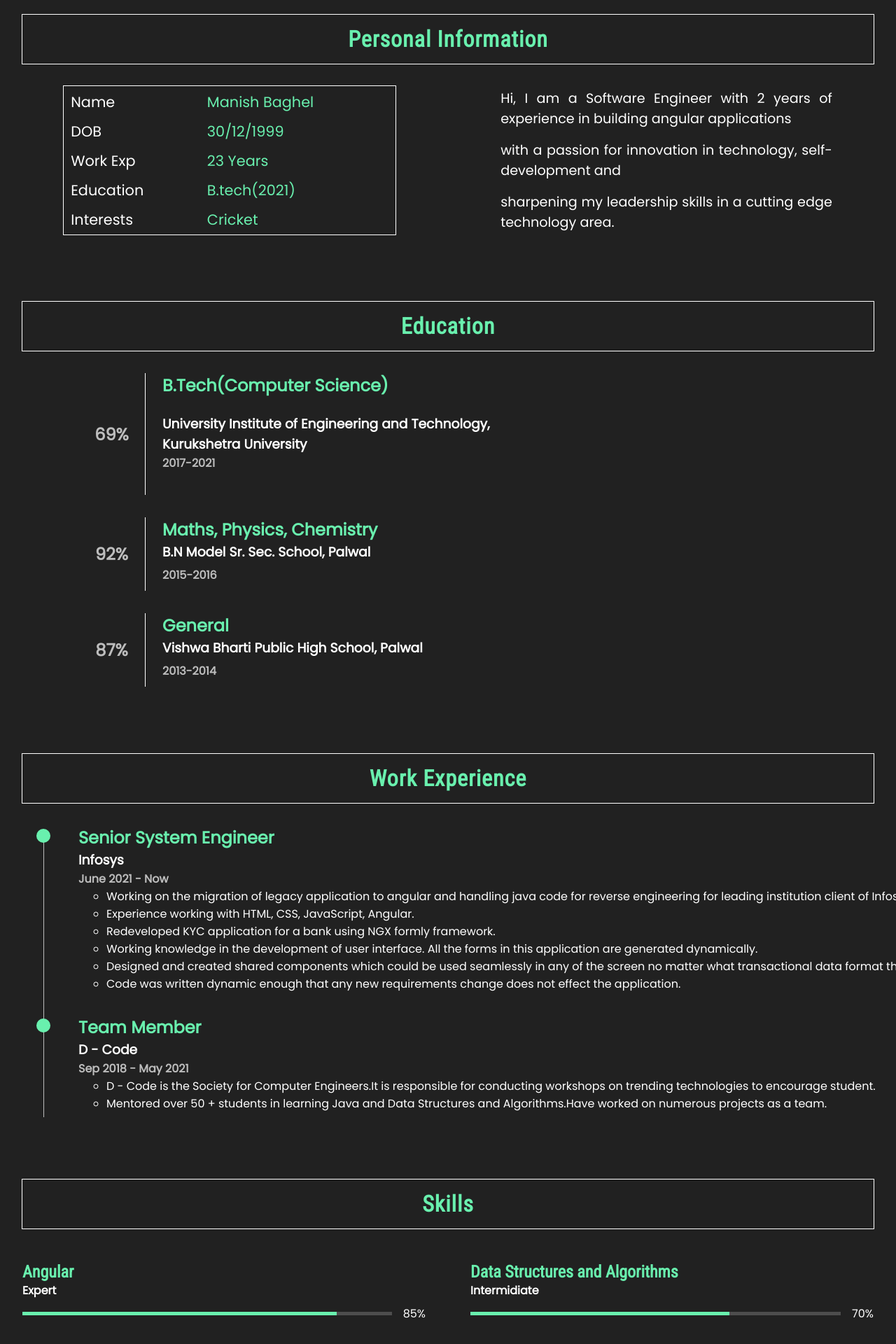
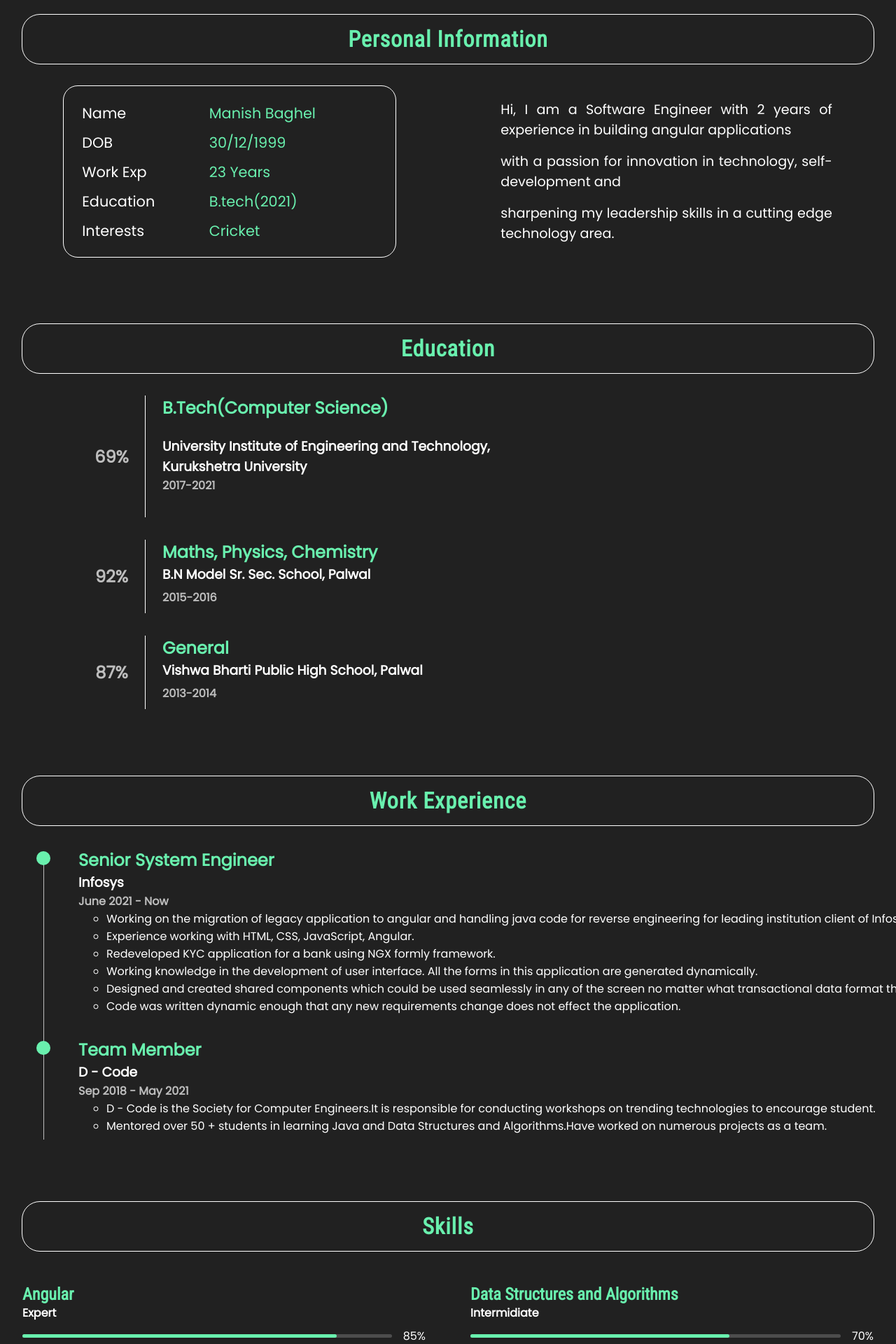
Before and after one commit to manishbaghel001/manish, an Angular app: page / in a window 1280 px wide. Shown: the part 680-2600 px from the top of the page at 70% size. Built offline with nearby package versions, Linux system fonts and the light colour scheme.

Commit message:
style updated

```diff
--- a/src/app/baner/baner.component.css
+++ b/src/app/baner/baner.component.css
@@ -25,7 +25,7 @@
     grid-row: 3/4;
     padding: 2rem;
     color: white;
-    border-radius: 50px;
+    border-radius: 25px;
     font-size: 2rem;
     margin-top: 3rem;
     outline: 1px solid white;
--- a/src/app/contacts/contacts.component.css
+++ b/src/app/contacts/contacts.component.css
@@ -1,7 +1,7 @@
 :host {
     display: block;
     color: white;
-    padding: 2rem 3rem;
+    padding: 2rem 2rem;
 }
 
 ul {
@@ -31,6 +31,8 @@ ul {
 
 .social-media li a {
     color: var(--green);
+    margin-top: 5px;
+    margin-left: 1px;
 }
 
 .my-icon-large {
@@ -46,7 +48,17 @@ ul {
     font-size: 1.2rem;
 }
 
+h1 {
+    border-radius: 25px;
+}
+
 /* PC */
+
+:host.pc {
+    display: block;
+    color: white;
+    padding: 2rem 3rem;
+}
 
 :host.pc .container {
     display: grid;
@@ -56,6 +68,7 @@ ul {
 
 :host.pc h1 {
     grid-column: 1/3;
+    border-radius: 25px;
 }
 
 :host.pc .social-media,
--- a/src/app/education/education.component.css
+++ b/src/app/education/education.component.css
@@ -14,6 +14,10 @@ section h2 {
 
 section h4 {
     color: var(--gray-light);
+}
+
+h1 {
+    border-radius: 25px;
 }
 
 /* PC */
--- a/src/app/personal-information/personal-information.component.css
+++ b/src/app/personal-information/personal-information.component.css
@@ -12,6 +12,8 @@
 table {
     font-size: 1.3rem;
     outline: 1px solid white;
+    border-radius: 20px;
+    padding: 1rem;
 }
 
 table tr {
@@ -35,6 +37,10 @@ section p:not(:first-child) {
     margin-top: 1rem;
 }
 
+h1 {
+    border-radius: 25px;
+}
+
 /* PC */
 
 :host.pc {
@@ -47,6 +53,7 @@ section p:not(:first-child) {
 
 :host.pc h1 {
     grid-column: 1/3;
+    border-radius: 25px;
 }
 
 :host.pc section,
--- a/src/app/projects/projects.component.css
+++ b/src/app/projects/projects.component.css
@@ -1,7 +1,7 @@
 :host {
     display: block;
     color: white;
-    padding: 2rem 3rem;
+    padding: 2rem 2rem;
 }
 
 section {
@@ -22,7 +22,17 @@ section ul {
     list-style: circle;
 }
 
+h1 {
+    border-radius: 25px;
+}
+
 /* PC */
+
+:host.pc {
+    display: block;
+    color: white;
+    padding: 2rem 3rem;
+}
 
 :host.pc section {
     margin-left: 5rem;
--- a/src/app/skills/skills.component.css
+++ b/src/app/skills/skills.component.css
@@ -23,6 +23,7 @@ section .rating {
 }
 
 section .rating .bar {
+    border-radius: 25px;
     height: 5px;
     flex-grow: 1;
     margin-right: 1rem;
@@ -30,8 +31,13 @@ section .rating .bar {
 }
 
 section .rating .bar div {
+    border-radius: 25px;
     height: 100%;
     background-color: var(--green);
+}
+
+h1 {
+    border-radius: 25px;
 }
 
 /* PC */
@@ -43,6 +49,7 @@ section .rating .bar div {
 
 :host.pc h1 {
     grid-column: 1/3;
+    border-radius: 25px;
 }
 
 :host.pc section {
--- a/src/app/work-experience/work-experience.component.css
+++ b/src/app/work-experience/work-experience.component.css
@@ -19,6 +19,10 @@ ul li h2 {
 
 ul li h4 {
     color: var(--gray-light);
+}
+
+h1 {
+    border-radius: 25px;
 }
 
 /* PC */
```
